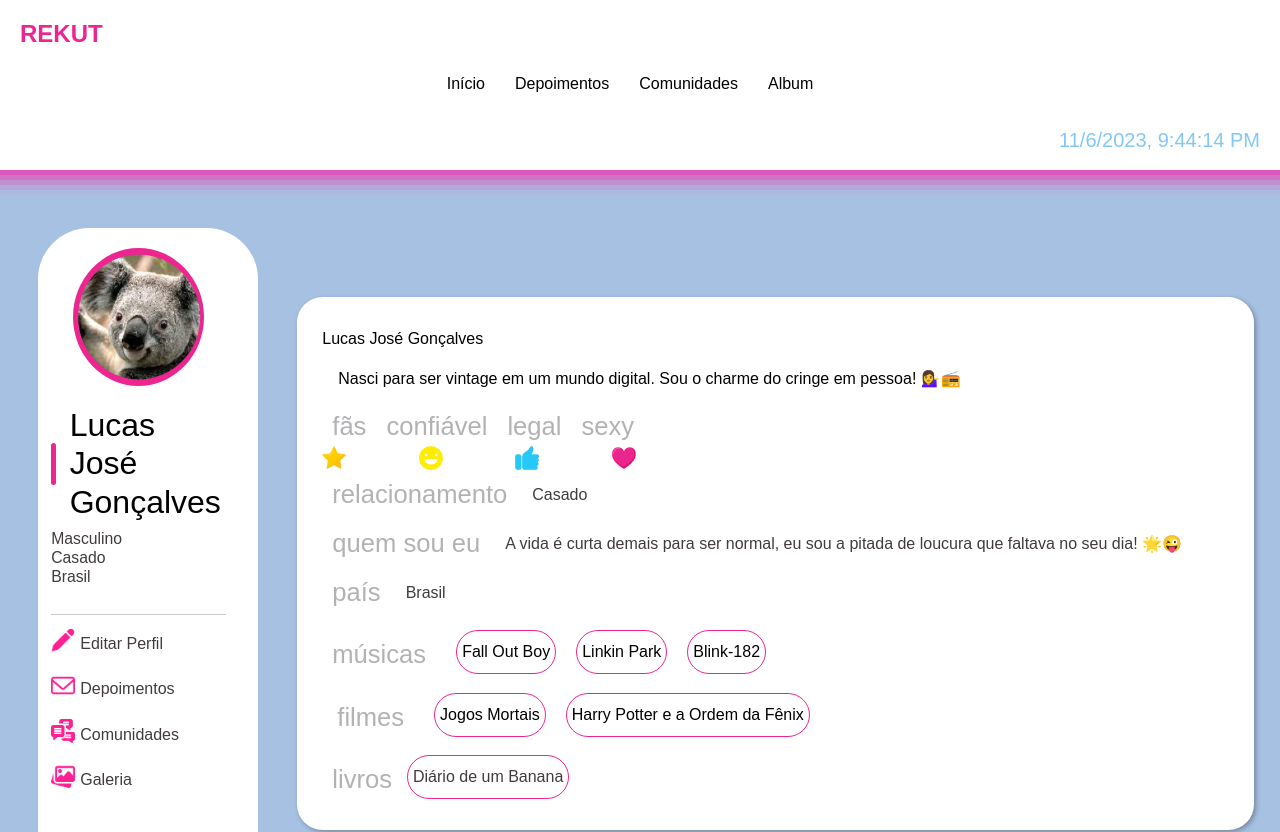
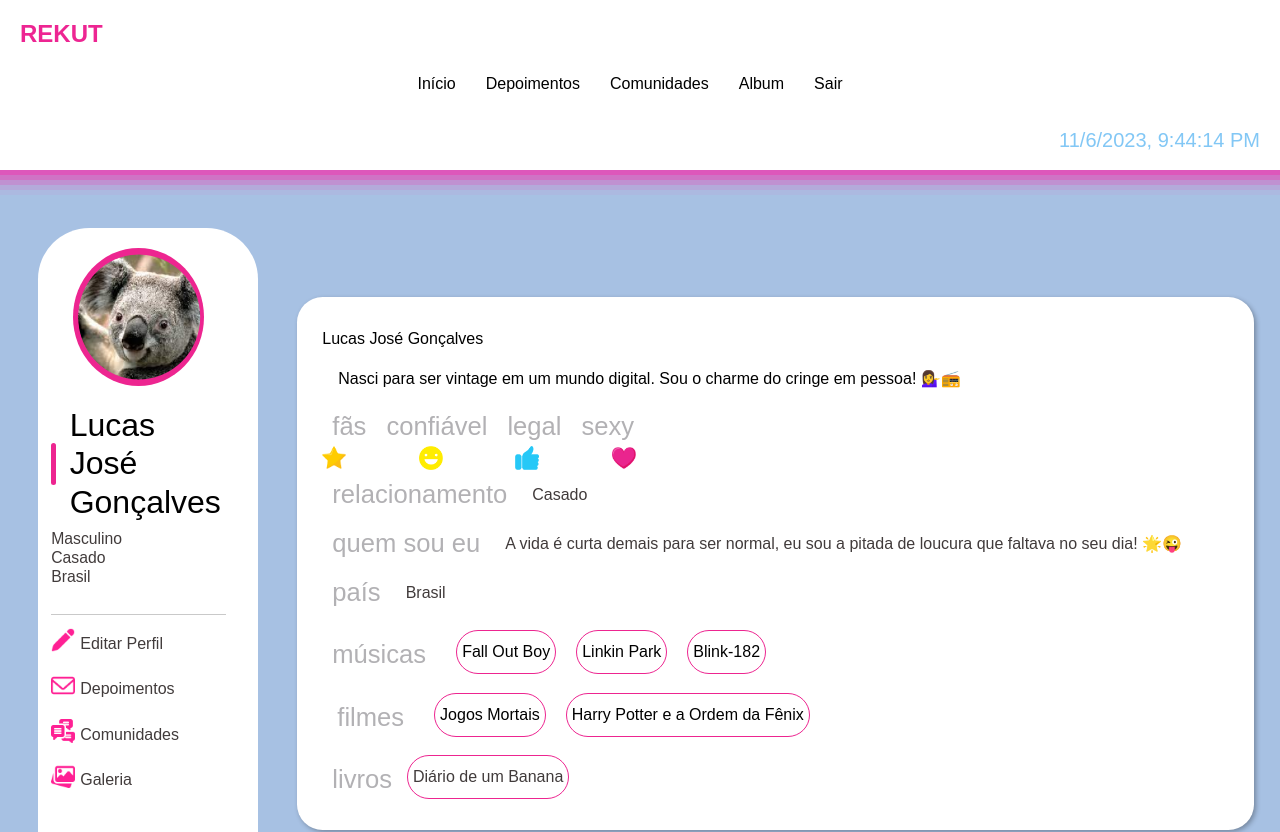
Before and after one commit to juliafclima/trabalho-react-grupo2, a React (Vite) app in the folder trabalho-react-g2/: page / in a window 1280 px wide. Shown: the top 832 px of the page. Built offline with nearby package versions, Linux system fonts and the light colour scheme.

Commit message:
opcao de sair da pagina

```diff
--- a/trabalho-react-g2/src/components/Header/index.jsx
+++ b/trabalho-react-g2/src/components/Header/index.jsx
@@ -20,6 +20,7 @@ const Header = () => {
                   <Link to='/depoimentos'>Depoimentos</Link>
                   <Link to='/comunidade'>Comunidades</Link>
                   <Link to='/album'>Album</Link>
+                  <Link to='/login'>Sair</Link>
                </div>
                <div className="menu-iconHeader" onClick={handleMenuClick}>
                   ☰
```
